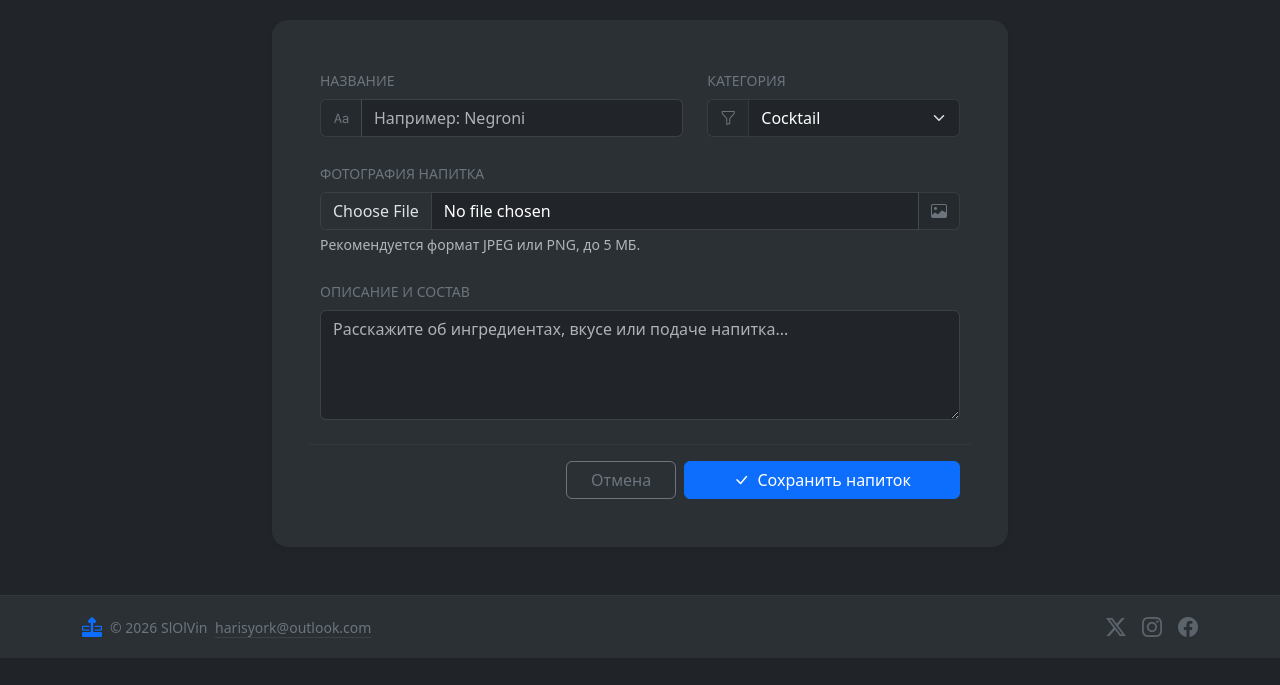
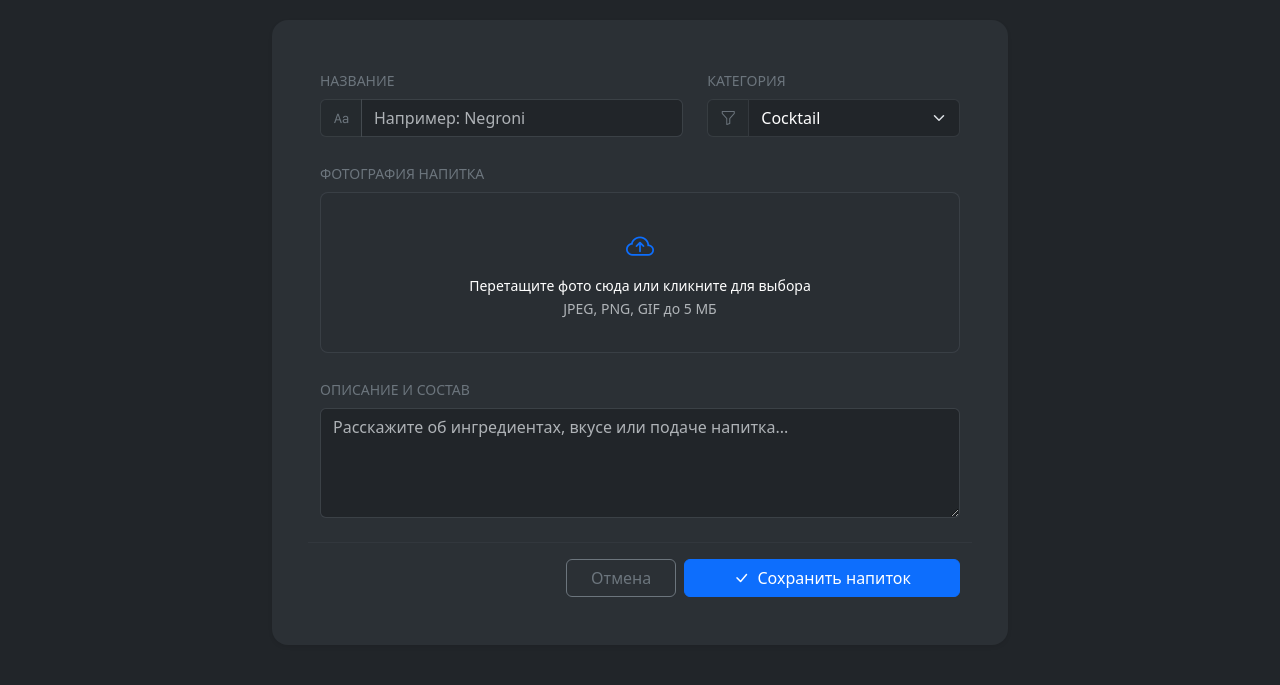
Before and after one commit to slolvin/BRS, a Flask app: page /add_drink/ in a window 1280 px wide. Shown: the part 169-854 px from the top of the page. Before the commit the page ends 827 px from the top, so only its background shows below. Run offline with Flask 3, Linux system fonts and the light colour scheme; some libraries are stand-ins or nearby versions.

Commit message:
Add drink image upload

```diff
--- a/app/main/views.py
+++ b/app/main/views.py
@@ -5,6 +5,12 @@ from .forms import EditProfileAdminForm
 from .. import db
 from ..models import User, Role, Permission, Bar, Drink
 from config import Config
+import os
+from werkzeug.utils import secure_filename
+
+
+def allowed_file(filename):
+    return '.' in filename and filename.rsplit('.', 1)[1].lower() in Config.ALLOWED_EXTENSIONS
 
 
 @main.route('/user/<username>')
@@ -133,6 +139,23 @@ def add_drink():
         drink.type = request.form['type']
         drink.description = request.form['description']
 
+        if 'image' in request.files:
+            file = request.files['image']
+            if file and file.filename != '' and allowed_file(file.filename):
+                filename = secure_filename(file.filename)
+                os.makedirs(Config.UPLOAD_FOLDER, exist_ok=True)
+                file_path = os.path.join(Config.UPLOAD_FOLDER, filename)
+                file.save(file_path)
+                drink.image_path = filename
+                if os.path.exists(file_path) and os.path.getsize(file_path) == 0:
+                    file.seek(0)
+                    with open(file_path, 'wb') as f:
+                        f.write(file.read())
+
+                drink.image_path = filename
+            else:
+                flash('Недопустимый формат файла.')
+
         if bar_id:
             drink.bar_id = bar_id
 
--- a/app/models.py
+++ b/app/models.py
@@ -220,7 +220,7 @@ class Drink(db.Model):
     type = db.Column(db.String(64))
     description = db.Column(db.Text())
     score = db.Column(db.Numeric(5, 2))
-    image = db.Column(db.String(128))
+    image_path = db.Column(db.String(255), nullable=True)
     bar_id = db.Column(db.Integer, db.ForeignKey('bars.id'), nullable=True)
 
     def __repr__(self):
--- a/app/templates/base.html
+++ b/app/templates/base.html
@@ -133,6 +133,9 @@
 
         {% endblock %}
         {{ bootstrap.load_js() }}
+        {% block scripts %}
+
+        {% endblock %}
         <script>
             const themeToggler = document.getElementById('themeToggler');
             const themeIcon = document.getElementById('themeIcon');
--- a/app/templates/creators/create_drink.html
+++ b/app/templates/creators/create_drink.html
@@ -51,15 +51,34 @@
 
                         <!-- 3. ЗАГЛУШКА: Загрузка изображения -->
                         <div class="col-12">
-                            <label for="image" class="form-label small text-secondary fw-medium text-uppercase tracking-wider fs-8">Фотография напитка</label>
-                            <div class="input-group">
-                                <input type="file" class="form-control bg-dark bg-opacity-20 border-secondary border-opacity-25 text-white"
-                                       id="image" name="image" accept="image/*">
-                                <label class="input-group-text bg-dark bg-opacity-50 border-secondary border-opacity-25 text-secondary" for="image">
-                                    <i class="bi bi-image"></i>
-                                </label>
+                            <label class="form-label small text-secondary fw-medium text-uppercase tracking-wider fs-8">Фотография напитка</label>
+
+                            <div class="position-relative border border-dashed border-secondary border-opacity-25 rounded-3 bg-dark bg-opacity-10 p-4 text-center transition-all" id="drop-zone" style="cursor: pointer;">
+                                <!-- Скрытый настоящий инпут -->
+                                <input type="file" class="position-absolute top-0 start-0 w-100 h-100 opacity-0"
+                                       id="image" name="image" accept="image/*" style="cursor: pointer;">
+
+                                <!-- Содержимое по умолчанию -->
+                                <div id="drop-zone-prompt" class="py-2">
+                                    <i class="bi bi-cloud-arrow-up text-primary fs-3 d-block mb-2"></i>
+                                    <span class="text-white d-block small fw-medium">Перетащите фото сюда или кликните для выбора</span>
+                                    <span class="form-text text-muted small fs-8">JPEG, PNG, GIF до 5 МБ</span>
+                                </div>
+
+                                <!-- Контейнер для превью (появляется после выбора файла) -->
+                                <div id="preview-container" class="d-none align-items-center justify-content-between bg-dark bg-opacity-20 rounded p-2 border border-secondary border-opacity-10">
+                                    <div class="d-flex align-items-center gap-3 overflow-hidden">
+                                        <img id="image-preview" src="#" alt="Preview" class="rounded object-fit-cover" style="width: 50px; height: 50px;">
+                                        <div class="text-start overflow-hidden">
+                                            <p id="file-name" class="text-white small mb-0 text-truncate fw-medium" style="max-width: 200px;"></p>
+                                            <span id="file-size" class="text-muted fs-8"></span>
+                                        </div>
+                                    </div>
+                                    <button type="button" id="remove-image" class="btn btn-sm btn-outline-danger border-0 px-2 py-1">
+                                        <i class="bi bi-trash3"></i>
+                                    </button>
+                                </div>
                             </div>
-                            <div class="form-text text-muted small mt-1 fs-8">Рекомендуется формат JPEG или PNG, до 5 МБ.</div>
                         </div>
 
                         <!-- 4. Описание напитка (сделали textarea для удобства ввода) -->
@@ -85,3 +104,51 @@
         </div>
     </div>
 {% endblock %}
+{% block scripts %}
+<!-- Маленький скрипт для оживления превью (вставь в конец файла или в блок скриптов) -->
+    <script>
+        const fileInput = document.getElementById('image');
+        const dropZone = document.getElementById('drop-zone');
+        const promptZone = document.getElementById('drop-zone-prompt');
+        const previewContainer = document.getElementById('preview-container');
+        const imagePreview = document.getElementById('image-preview');
+        const fileName = document.getElementById('file-name');
+        const fileSize = document.getElementById('file-size');
+        const removeBtn = document.getElementById('remove-image');
+
+        // Подсветка зоны при перетаскивании
+        ['dragenter', 'dragover'].forEach(eventName => {
+            fileInput.addEventListener(eventName, () => dropZone.classList.add('border-primary', 'bg-opacity-20'), false);
+        });
+        ['dragleave', 'drop'].forEach(eventName => {
+            fileInput.addEventListener(eventName, () => dropZone.classList.remove('border-primary', 'bg-opacity-20'), false);
+        });
+
+        // Обработка выбора файла
+        fileInput.addEventListener('change', function() {
+            const file = this.files[0];
+            if (file) {
+                const reader = new FileReader();
+                fileName.textContent = file.name;
+                fileSize.textContent = (file.size / (1024 * 1024)).toFixed(2) + ' MB';
+
+                reader.onload = function(e) {
+                    imagePreview.src = e.target.result;
+                    promptZone.classList.add('d-none');
+                    previewContainer.classList.remove('d-none');
+                    previewContainer.classList.add('d-flex');
+                }
+                reader.readAsDataURL(file);
+            }
+        });
+
+        // Сброс файла
+        removeBtn.addEventListener('click', function(e) {
+            e.preventDefault();
+            fileInput.value = '';
+            promptZone.classList.remove('d-none');
+            previewContainer.classList.add('d-none');
+            previewContainer.classList.remove('d-flex');
+        });
+    </script>
+{% endblock %}
--- a/config.py
+++ b/config.py
@@ -12,11 +12,11 @@ class Config:
 
     # FILES SETTING #
     SESSION_TYPE = 'filesystem'
-    ALLOWED_EXTENSIONS = {'txt', 'pdf', 'png', 'jpg', 'jpeg', 'gif'}
+    UPLOAD_FOLDER = '/app/static/drinks'
+    ALLOWED_EXTENSIONS = {'png', 'jpg', 'jpeg', 'gif'}
 
     # PAGINATION SETTING #
     DRINKS_PER_PAGE = 3
-    UPLOAD_FOLDER = 'static/icons/'
     ICONS_FOLDER = 'static/icons/'
 
     @staticmethod
```
Also changed, not shown: app/templates/includes/drink_card.html (+11 -3 lines), app/templates/includes/drink_card_admin.html (+11 -3 lines), docs/api_new.md (+1 -1 lines).
